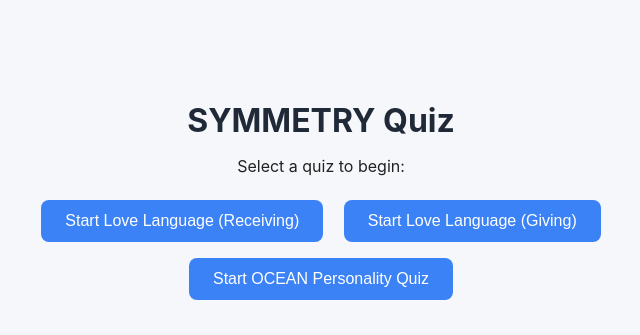
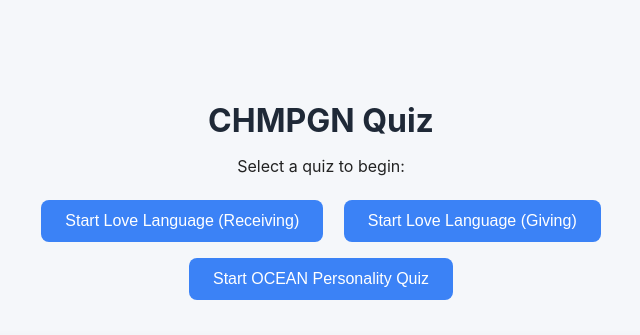
Before and after one commit to amolkattaria/CHMPGN-APP, a plain HTML site: page index.html in a window 1280 px wide. Shown: the whole page, without its empty margins (319-959 px from the left). Drawn offline with Linux system fonts and the light colour scheme.

Commit message:
Update index.html

```diff
--- a/index.html
+++ b/index.html
@@ -3,13 +3,13 @@
 <head>
   <meta charset="UTF-8" />
   <meta name="viewport" content="width=device-width, initial-scale=1" />
-  <title>SYMMETRY Quiz</title>
+  <title>CHMPGN Quiz</title>
   <link rel="stylesheet" href="style.css" />
 </head>
 <body>
 
   <div id="start-screen" class="centered-container">
-    <h1>SYMMETRY Quiz</h1>
+    <h1>CHMPGN Quiz</h1>
     <p>Select a quiz to begin:</p>
     <button onclick="startQuiz('receiving')">Start Love Language (Receiving)</button>
     <button onclick="startQuiz('giving')">Start Love Language (Giving)</button>
```
